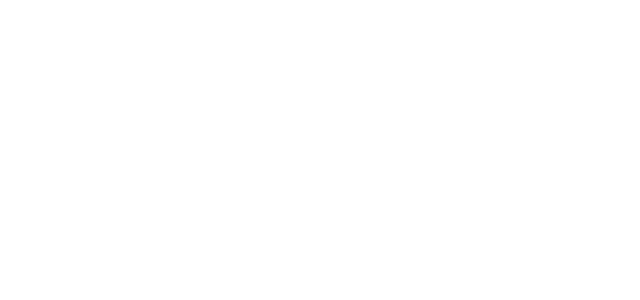
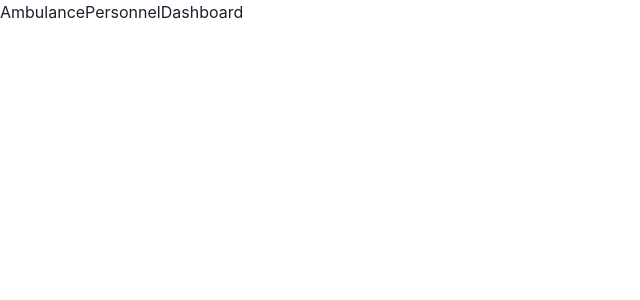
Before and after one commit to neildc14/capstone, a React (Vite) app in the folder client/: page /ambulance_personnel in a window 1280 px wide. Before the commit this address had no page. Shown: the top 300 px of the page, without its empty margins (0-640 px from the left). Built offline with nearby package versions, Linux system fonts and the light colour scheme.

Commit message:
initialized 3 user dashboard components

```diff
--- a/client/src/App.jsx
+++ b/client/src/App.jsx
@@ -1,5 +1,8 @@
 import { Routes, Route } from "react-router-dom";
+import AdministratorDashboard from "./pages/AdministratorDashboard";
+import AmbulancePersonnelDashboard from "./pages/AmbulancePersonnelDashboard";
 import Login from "./pages/Login";
+import RequestorDashboard from "./pages/RequestorDashboard";
 import SignUp from "./pages/SignUp";
 
 function App() {
@@ -8,6 +11,12 @@
       <Routes>
         <Route path="/account/login" element={<Login />} />
         <Route path="/account/signup" element={<SignUp />} />
+        <Route path="/requestor" element={<RequestorDashboard />} />
+        <Route path="/administrator" element={<AdministratorDashboard />} />
+        <Route
+          path="/ambulance_personnel"
+          element={<AmbulancePersonnelDashboard />}
+        />
       </Routes>
     </div>
   );
--- /dev/null
+++ b/client/src/pages/AdministratorDashboard.jsx
@@ -0,0 +1,7 @@
+import React from "react";
+
+const AdministratorDashboard = () => {
+  return <div>AdministratorDashboard</div>;
+};
+
+export default AdministratorDashboard;
--- /dev/null
+++ b/client/src/pages/AmbulancePersonnelDashboard.jsx
@@ -0,0 +1,7 @@
+import React from "react";
+
+const AmbulancePersonnelDashboard = () => {
+  return <div>AmbulancePersonnelDashboard</div>;
+};
+
+export default AmbulancePersonnelDashboard;
--- /dev/null
+++ b/client/src/pages/RequestorDashboard.jsx
@@ -0,0 +1,7 @@
+import React from "react";
+
+const RequestorDashboard = () => {
+  return <div>RequestorDashboard</div>;
+};
+
+export default RequestorDashboard;
```
